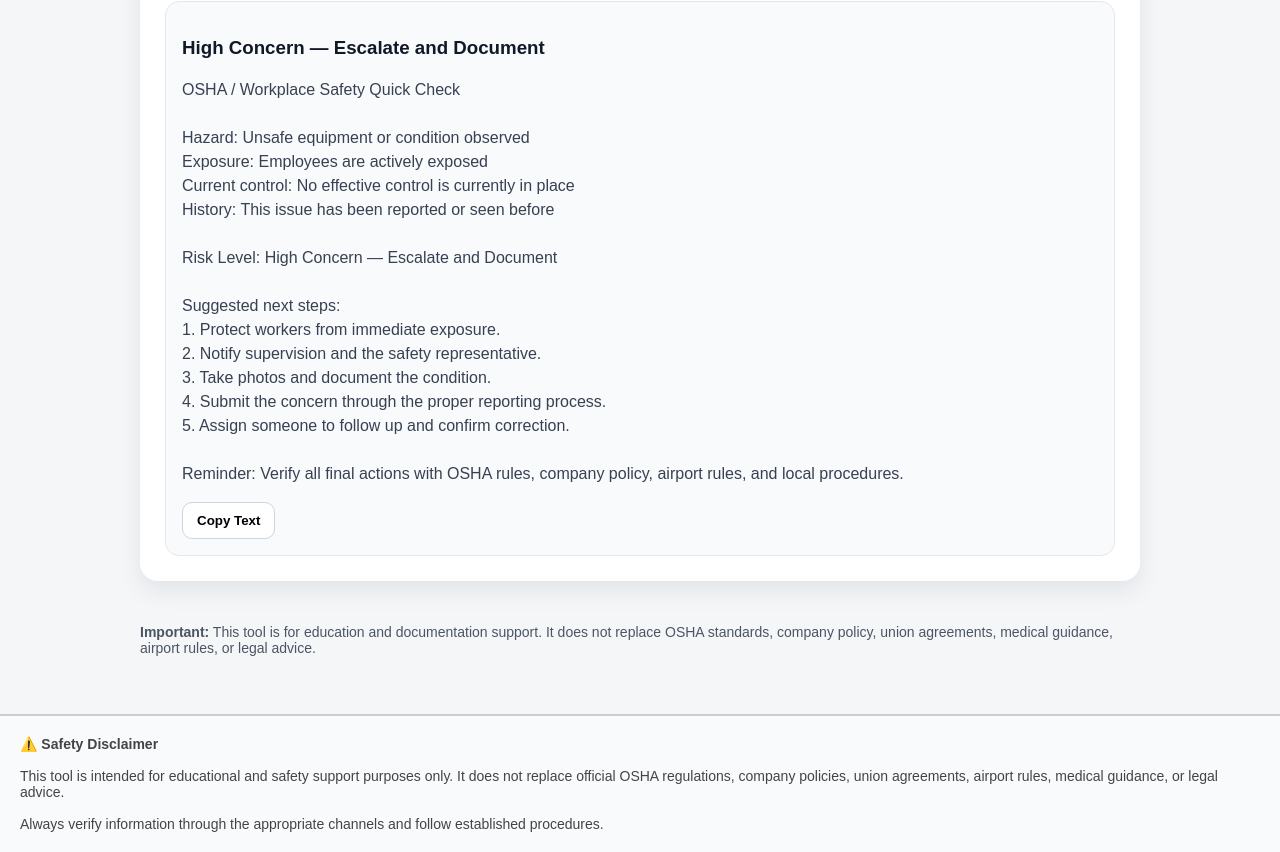
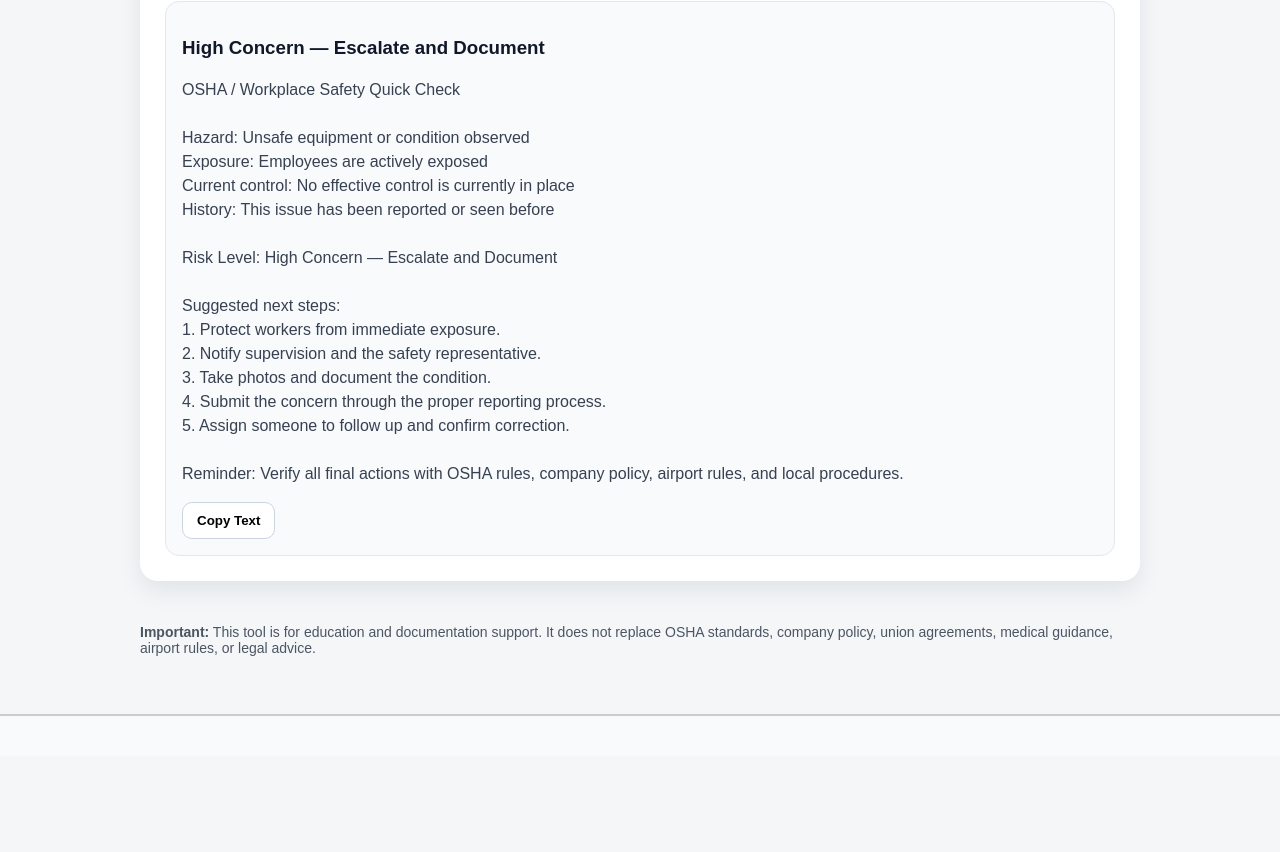
Before and after one commit to Spunka91/unionsafe-tools, a plain HTML site: page index.html in a window 1280 px wide. Shown: the part 796-1648 px from the top of the page. After the commit the page ends 1552 px from the top, so only its background shows below. Drawn offline with Linux system fonts and the light colour scheme.

Commit message:
Remove safety disclaimer from index.html
Removed safety disclaimer from the footer section.

```diff
--- a/index.html
+++ b/index.html
@@ -114,9 +114,6 @@
 
   <footer><strong>Important:</strong> This tool is for education and documentation support. It does not replace OSHA standards, company policy, union agreements, medical guidance, airport rules, or legal advice.</footer>
   <script src="script.js"></script><div style="margin-top:40px; padding:20px; background:#f8fafc; border-top:2px solid #ccc; font-size:14px; color:#444;">
-  <strong>⚠️ Safety Disclaimer</strong><br><br>
-  This tool is intended for educational and safety support purposes only. It does not replace official OSHA regulations, company policies, union agreements, airport rules, medical guidance, or legal advice.<br><br>
-  Always verify information through the appropriate channels and follow established procedures.
 </div>
 </body>
 </html>
```
